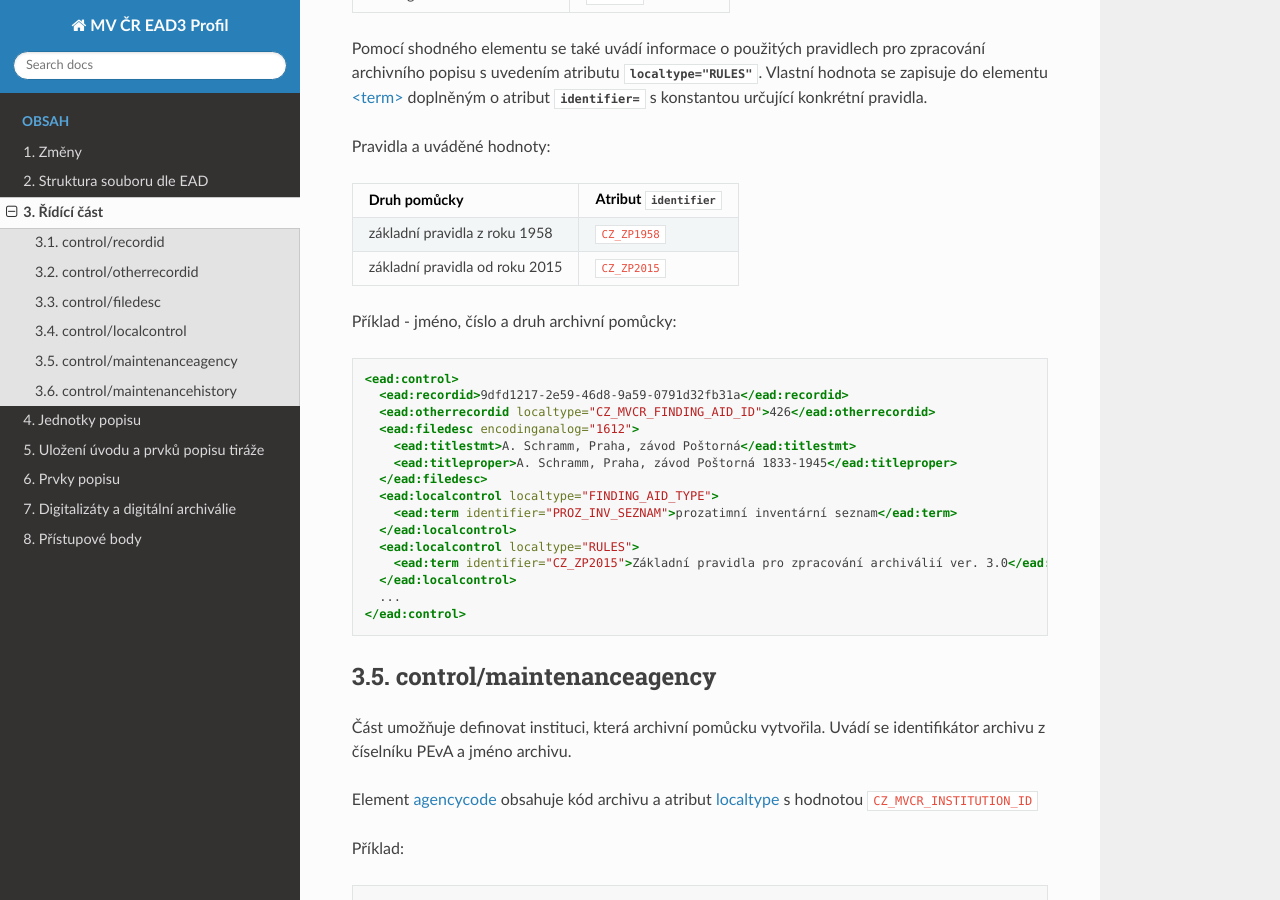
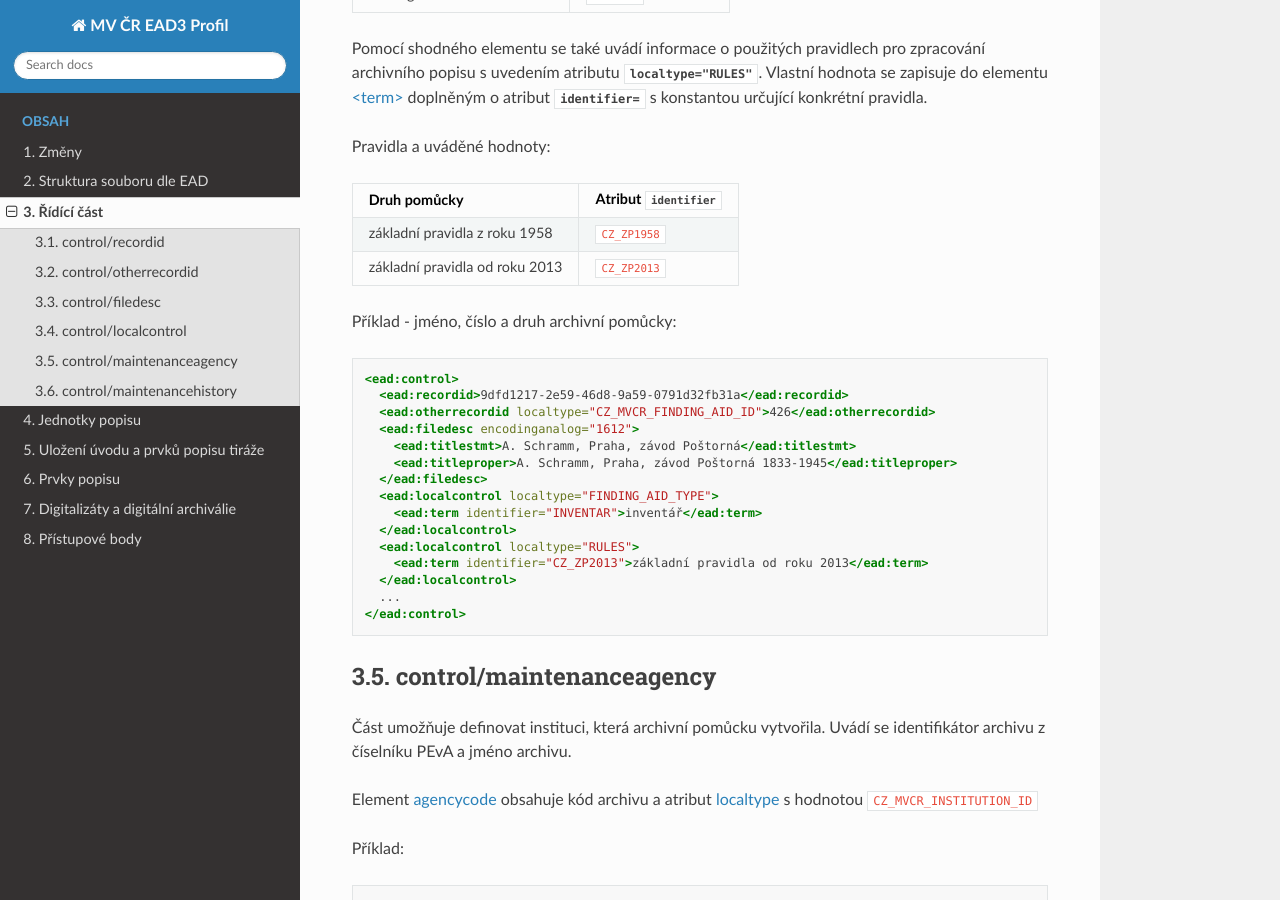
Before and after one commit to elzasw/ead3doc, a Sphinx documentation site: the page built from doc/source/control.rst, in a window 1280 px wide and 900 px high, scrolled down 1552 px. Built offline with Sphinx 7.4.7 and the Read the Docs theme 2.0.0, drawn with Linux system fonts in a browser that asks for light colours.

Commit message:
Oprava: CZ_ZP2015 na CZ_ZP2013

```diff
--- a/doc/source/control.rst
+++ b/doc/source/control.rst
@@ -101,7 +101,7 @@ Pravidla a uváděné hodnoty:
 Druh pomůcky                     Atribut :token:`identifier`
 ================================ ==============
 základní pravidla z roku 1958    ``CZ_ZP1958``
-základní pravidla od roku 2015   ``CZ_ZP2015``
+základní pravidla od roku 2013   ``CZ_ZP2013``
 ================================ ==============
 
 
@@ -118,10 +118,10 @@ Příklad - jméno, číslo a druh archivní pomůcky:
       <ead:titleproper>A. Schramm, Praha, závod Poštorná 1833-1945</ead:titleproper>
     </ead:filedesc>
     <ead:localcontrol localtype="FINDING_AID_TYPE">
-      <ead:term identifier="PROZ_INV_SEZNAM">prozatimní inventární seznam</ead:term>
+      <ead:term identifier="INVENTAR">inventář</ead:term>
     </ead:localcontrol>
     <ead:localcontrol localtype="RULES">
-      <ead:term identifier="CZ_ZP2015">Základní pravidla pro zpracování archiválií ver. 3.0</ead:term>
+      <ead:term identifier="CZ_ZP2013">základní pravidla od roku 2013</ead:term>
     </ead:localcontrol>
     ...
   </ead:control>
```
